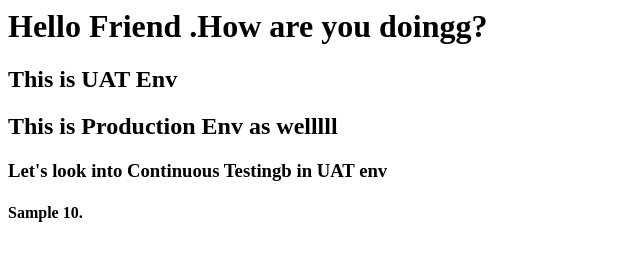
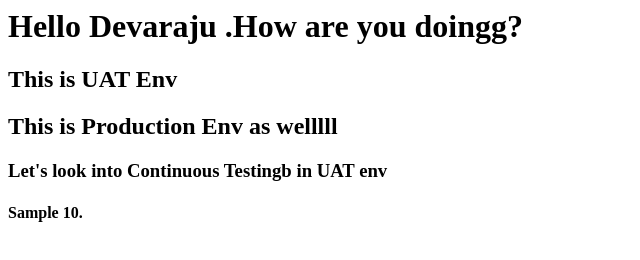
Before and after one commit to devarajum7/helloword, a plain HTML site: page index.html in a window 1280 px wide. Shown: the whole page, without its empty margins (0-640 px from the left). Drawn offline with Linux system fonts and the light colour scheme.

Commit message:
Update index.html
test

```diff
--- a/index.html
+++ b/index.html
@@ -1,7 +1,7 @@
 <html>
 <title>Jenkins-CI/CD</title>
 <body>
-<h1> Hello Friend .How are you doingg?</h1>
+<h1> Hello Devaraju .How are you doingg?</h1>
 <h2> This is UAT Env </h2>
 <h2> This is Production Env as welllll </h2>
 <h3> Let's look into Continuous Testingb in UAT env </h3>
```
